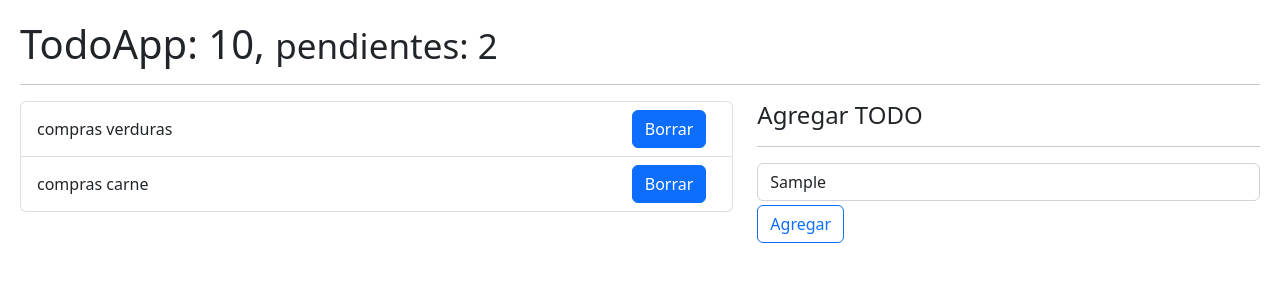
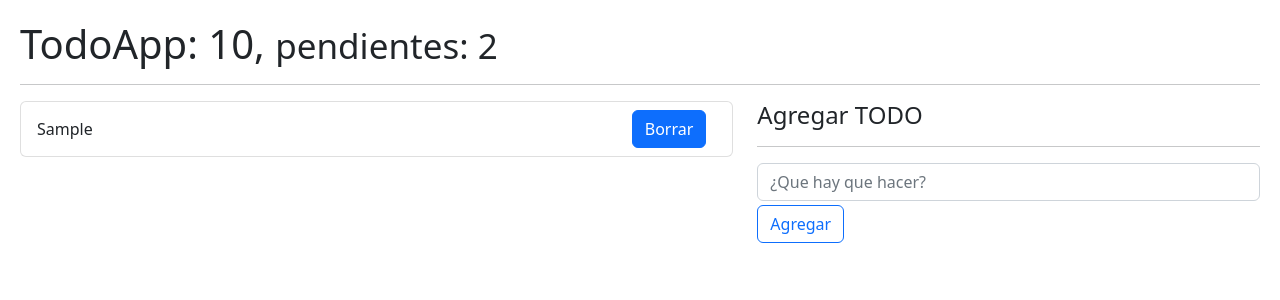
Before and after one commit to reagustin/05-hook-app-vite, a React (Vite) app: page / in a window 1280 px wide. Both pictures are taken after typing "Sample" into the empty fields and a click on the button "Agregar". Shown: the top 300 px of the page. Built offline with nearby package versions, Linux system fonts and the light colour scheme.

Commit message:
todoLstorage

```diff
--- a/src/08-useReducer/TodoAdd.jsx
+++ b/src/08-useReducer/TodoAdd.jsx
@@ -1,28 +1,34 @@
 import React from 'react'
-import { useState } from 'react';
+import { useForm } from '../hooks/useForm';
 
-export const TodoAdd = ({handleNewTodo}) => {
+export const TodoAdd = ({onNewTodo}) => {
 
-    const [inputValue, setInputValue] = useState({id: '', description: '', done: false});
+    const { description, onInputChange, onResetForm} = useForm({
+        description: '',
+    });
 
-    const onInputChange = ({target}) => {
-        setInputValue({id:new Date().getTime(), description: target.value, done: false});
+    const onFormSubmit = (event) => {
+        event.preventDefault();
+        if (description.length <= 1) return;
+
+        const newTodo = {
+            id: new Date().getTime(),
+            done: false,
+            description,
         }
 
-    const onSubmit = (event) => {
-        event.preventDefault();
-        handleNewTodo(inputValue)
-        // console.log(inputValue);
+        onNewTodo(newTodo);
+        onResetForm();
     }
 
   return (
-    <>
-        <form onSubmit={  onSubmit }>
+    <form onSubmit={onFormSubmit}>
         <input
             type="text"
             placeholder="¿Que hay que hacer?"
             className="form-control"
-                value={inputValue.description}
+            name="description"
+            value={description}
             onChange={onInputChange}
         />
 
@@ -33,6 +39,5 @@ export const TodoAdd = ({handleNewTodo}) => {
             Agregar
         </button>
     </form>
-    </>
   )
 }
--- a/src/08-useReducer/TodoApp.jsx
+++ b/src/08-useReducer/TodoApp.jsx
@@ -1,27 +1,38 @@
-import { useReducer } from "react";
+import { useEffect, useReducer} from "react";
 import { TodoAdd } from "./TodoAdd";
 import { TodoList } from "./TodoList";
 import { todoReducer } from "./todoReducer";
 
 const initialState = [
-    {
+    /* {
         id: new Date().getTime(),
         description: 'compras verduras',
         done: false,
-    },
-    {
-        id: new Date().getTime() * 3,
-        description: 'compras carne',
-        done: false,
-    },
+    }, */
+
 ]
+
+const init = ()=>{
+    return JSON.parse(localStorage.getItem('todos')) || [] ;
+}
 
     export const TodoApp = () => {
 
-        const [todos, dispatchTodo] = useReducer(todoReducer, initialState )
+        const [todos, dispatch] = useReducer(todoReducer, initialState, init )
+
+        useEffect(() => {
+          localStorage.setItem('todos', JSON.stringify(todos));
+
+        }, [todos])
+
 
         const handleNewTodo = (todo) => {
-            console.log({todo});
+            const action = {
+                type: '[TODO] Add Todo',
+                payload: todo,
+            }
+
+            dispatch(action);
         }
 
 
@@ -40,7 +51,7 @@ const initialState = [
                     <h4>Agregar TODO</h4>
                     <hr/>
 
-                    <TodoAdd handleNewTodo={handleNewTodo}/>
+                    <TodoAdd onNewTodo={handleNewTodo}/>
                 </div>
 
             </div>
--- a/src/08-useReducer/TodoItem.jsx
+++ b/src/08-useReducer/TodoItem.jsx
@@ -2,7 +2,7 @@
 export const TodoItem = ({todo}) => {
   return (
     <>
-        <li key={todo.id} className="list-group-item d-flex justify-content-between">
+        <li className="list-group-item d-flex justify-content-between">
             <span className="align-self-center"> {todo.description} </span>
             <button className="btn btn-primary">Borrar</button>
         </li>
--- a/src/08-useReducer/TodoList.jsx
+++ b/src/08-useReducer/TodoList.jsx
@@ -1,6 +1,6 @@
 import { TodoItem } from "./TodoItem"
 
-export const TodoList = ({todos}) => {
+export const TodoList = ({todos = []}) => {
   return (
     <>
         <ul className="list-group">
--- a/src/08-useReducer/todoReducer.js
+++ b/src/08-useReducer/todoReducer.js
@@ -3,8 +3,8 @@
 export const todoReducer = (initialState = [], action) => {
 
     switch (action.type) {
-        case 'ABC':
-            throw new Error('Action.type = ABC no esta implementada');
+        case '[TODO] Add Todo':
+            return [...initialState, action.payload]
 
 
         default:
```
Lines whose indentation alone changed are shown as unchanged.
